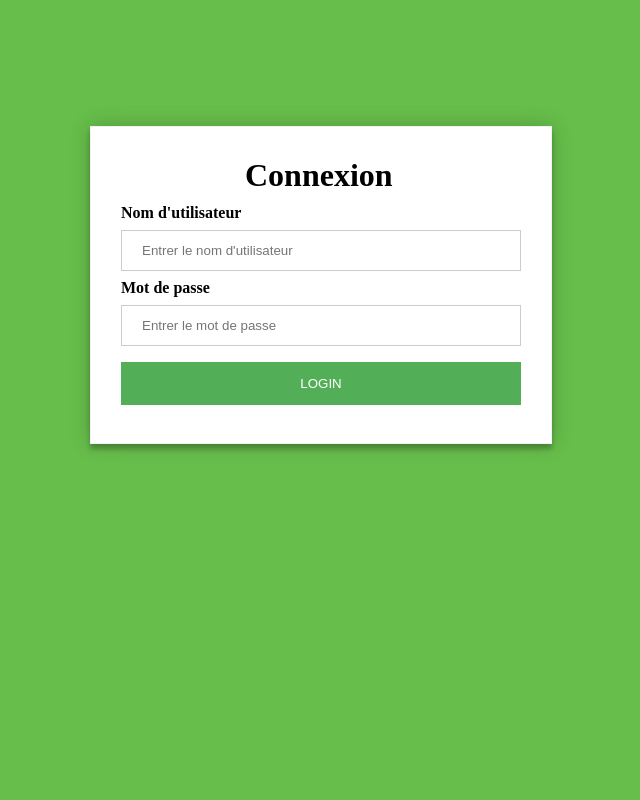
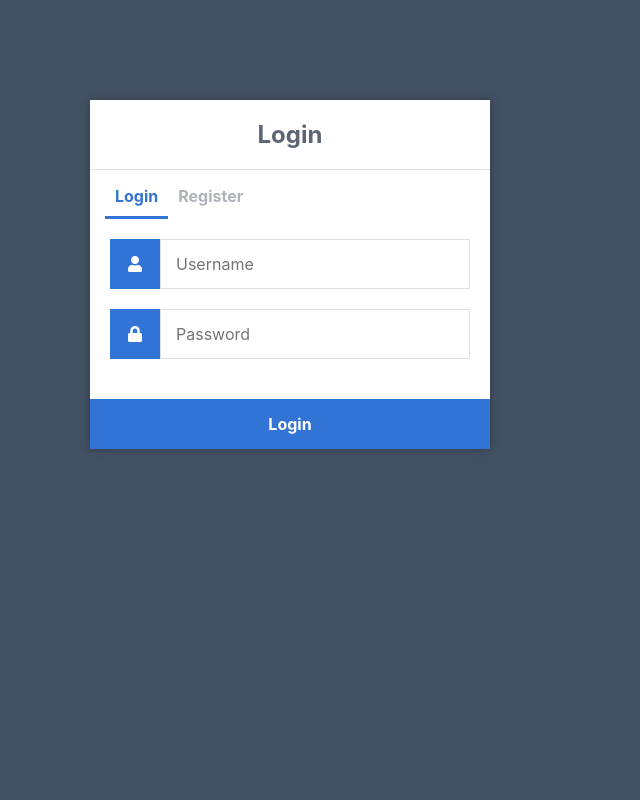
Before and after one commit to Kryo91-zz/WEB_epytodo_2019, a Flask app: template app/templates/index.html in a window 1280 px wide. Shown: the whole page, without its empty margins (350-990 px from the left). Run offline with Flask 2, Linux system fonts and the light colour scheme; the template is opened without the code that fills it, so the values that code supplies are empty.

Commit message:
add(master) base de donnée ans script for connexion

```diff
--- /dev/null
+++ b/app/static/css/style.css
@@ -0,0 +1,147 @@
+* {
+    box-sizing: border-box;
+    font-family: -apple-system, BlinkMacSystemFont, "segoe ui", roboto, oxygen, ubuntu, cantarell, "fira sans", "droid sans", "helvetica neue", Arial, sans-serif;
+    font-size: 16px;
+    -webkit-font-smoothing: antialiased;
+    -moz-osx-font-smoothing: grayscale;
+}
+body {
+    background-color: #435165;
+    margin: 0;
+}
+.login, .register {
+    width: 400px;
+    background-color: #ffffff;
+    box-shadow: 0 0 9px 0 rgba(0, 0, 0, 0.3);
+    margin: 100px auto;
+}
+.login h1, .register h1 {
+    text-align: center;
+    color: #5b6574;
+    font-size: 24px;
+    padding: 20px 0 20px 0;
+    border-bottom: 1px solid #dee0e4;
+}
+.login .links, .register .links {
+    display: flex;
+    padding: 0 15px;
+}
+.login .links a, .register .links a {
+    color: #adb2ba;
+    text-decoration: none;
+    display: inline-flex;
+    padding: 0 10px 10px 10px;
+    font-weight: bold;
+}
+.login .links a:hover, .register .links a:hover {
+    color: #9da3ac;
+}
+.login .links a.active, .register .links a.active {
+    border-bottom: 3px solid #3274d6;
+    color: #3274d6;
+}
+.login form, .register form {
+    display: flex;
+    flex-wrap: wrap;
+    justify-content: center;
+    padding-top: 20px;
+}
+.login form label, .register form label {
+    display: flex;
+    justify-content: center;
+    align-items: center;
+    width: 50px;
+    height: 50px;
+    background-color: #3274d6;
+    color: #ffffff;
+}
+.login form input[type="password"], .login form input[type="text"], .login form input[type="email"], .register form input[type="password"], .register form input[type="text"], .register form input[type="email"] {
+    width: 310px;
+    height: 50px;
+    border: 1px solid #dee0e4;
+    margin-bottom: 20px;
+    padding: 0 15px;
+}
+.login form input[type="submit"], .register form input[type="submit"] {
+    width: 100%;
+    padding: 15px;
+    margin-top: 20px;
+    background-color: #3274d6;
+    border: 0;
+    cursor: pointer;
+    font-weight: bold;
+    color: #ffffff;
+    transition: background-color 0.2s;
+}
+.login form input[type="submit"]:hover, .register form input[type="submit"]:hover {
+    background-color: #2868c7;
+    transition: background-color 0.2s;
+}
+.navtop {
+    background-color: #2f3947;
+    height: 60px;
+    width: 100%;
+    border: 0;
+}
+.navtop div {
+    display: flex;
+    margin: 0 auto;
+    width: 1000px;
+    height: 100%;
+}
+.navtop div h1, .navtop div a {
+    display: inline-flex;
+    align-items: center;
+}
+.navtop div h1 {
+    flex: 1;
+    font-size: 24px;
+    padding: 0;
+   margin: 0;
+    color: #eaebed;
+    font-weight: normal;
+}
+.navtop div a {
+    padding: 0 20px;
+    text-decoration: none;
+    color: #c1c4c8;
+    font-weight: bold;
+}
+.navtop div a i {
+    padding: 2px 8px 0 0;
+}
+.navtop div a:hover {
+    color: #eaebed;
+}
+body.loggedin {
+    background-color: #f3f4f7;
+}
+.content {
+    width: 1000px;
+    margin: 0 auto;
+}
+.content h2 {
+    margin: 0;
+    padding: 25px 0;
+    font-size: 22px;
+    border-bottom: 1px solid #e0e0e3;
+    color: #4a536e;
+}
+.content > p, .content > div {
+    box-shadow: 0 0 5px 0 rgba(0, 0, 0, 0.1);
+    margin: 25px 0;
+    padding: 25px;
+  background-color: #fff;
+}
+.content > p table td, .content > div table td {
+  padding: 5px;
+}
+.content > p table td:first-child, .content > div table td:first-child {
+  font-weight: bold;
+  color: #4a536e;
+  padding-right: 15px;
+}
+.content > div p {
+  padding: 5px;
+  margin: 0 0 10px 0;
+}
--- a/app/templates/index.html
+++ b/app/templates/index.html
@@ -1,30 +1,29 @@
+<!DOCTYPE html>
 <html>
 	<head>
 		<meta charset="utf-8">
-        <!-- importer le fichier de style -->
-        <link rel="stylesheet" href="../static/css/index.css" media="screen" type="text/css" />
+		<title>Connexion</title>
+		<link rel="stylesheet" href="{{ url_for('static', filename='style.css') }}">
+		<link rel="stylesheet" href="https://use.fontawesome.com/releases/v5.7.1/css/all.css">
 	</head>
 	<body>
-        <div id="container">
-            <!-- zone de connexion -->
-
-            <form action="verification.php" method="POST">
-                <h1>Connexion</h1>
-
-                <label><b>Nom d'utilisateur</b></label>
-                <input type="text" placeholder="Entrer le nom d'utilisateur" name="username" required>
-
-                <label><b>Mot de passe</b></label>
-                <input type="password" placeholder="Entrer le mot de passe" name="password" required>
-
-                <input type="submit" id='submit' value='LOGIN' >
-                <!-- <?php
-                if(isset($_GET['erreur'])){
-                    $err = $_GET['erreur'];
-                    if($err==1 || $err==2)
-                        echo "<p style='color:red'>Utilisateur ou mot de passe incorrect</p>";
-                }
-                ?> -->
+		<div class="login">
+			<h1>Login</h1>
+			<div class="links">
+				<a href="{{ url_for('login') }}" class="active">Login</a>
+				<a href="#">Register</a>
+			</div>
+			<form action="{{ url_for('login') }}" method="post">
+				<label for="username">
+					<i class="fas fa-user"></i>
+				</label>
+				<input type="text" name="username" placeholder="Username" id="username" required>
+				<label for="password">
+					<i class="fas fa-lock"></i>
+				</label>
+				<input type="password" name="password" placeholder="Password" id="password" required>
+				<div class="msg">{{ msg }}</div>
+				<input type="submit" value="Login">
 			</form>
 		</div>
 	</body>
```
Also changed, not shown: app/views.py (+31 -50 lines), app/views1.py (added, +53 -0 lines), 10 other files. Lines whose indentation alone changed are shown as unchanged.
